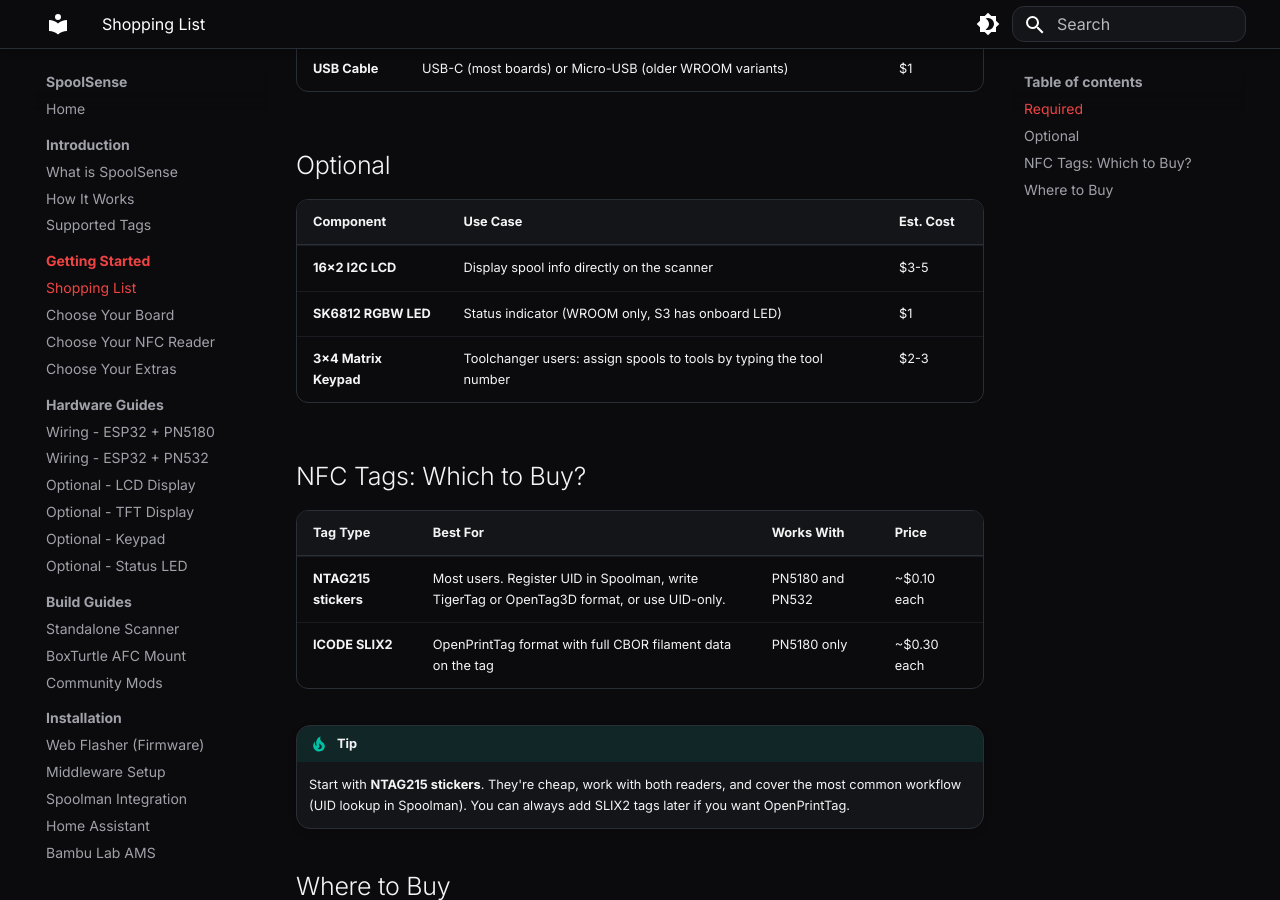
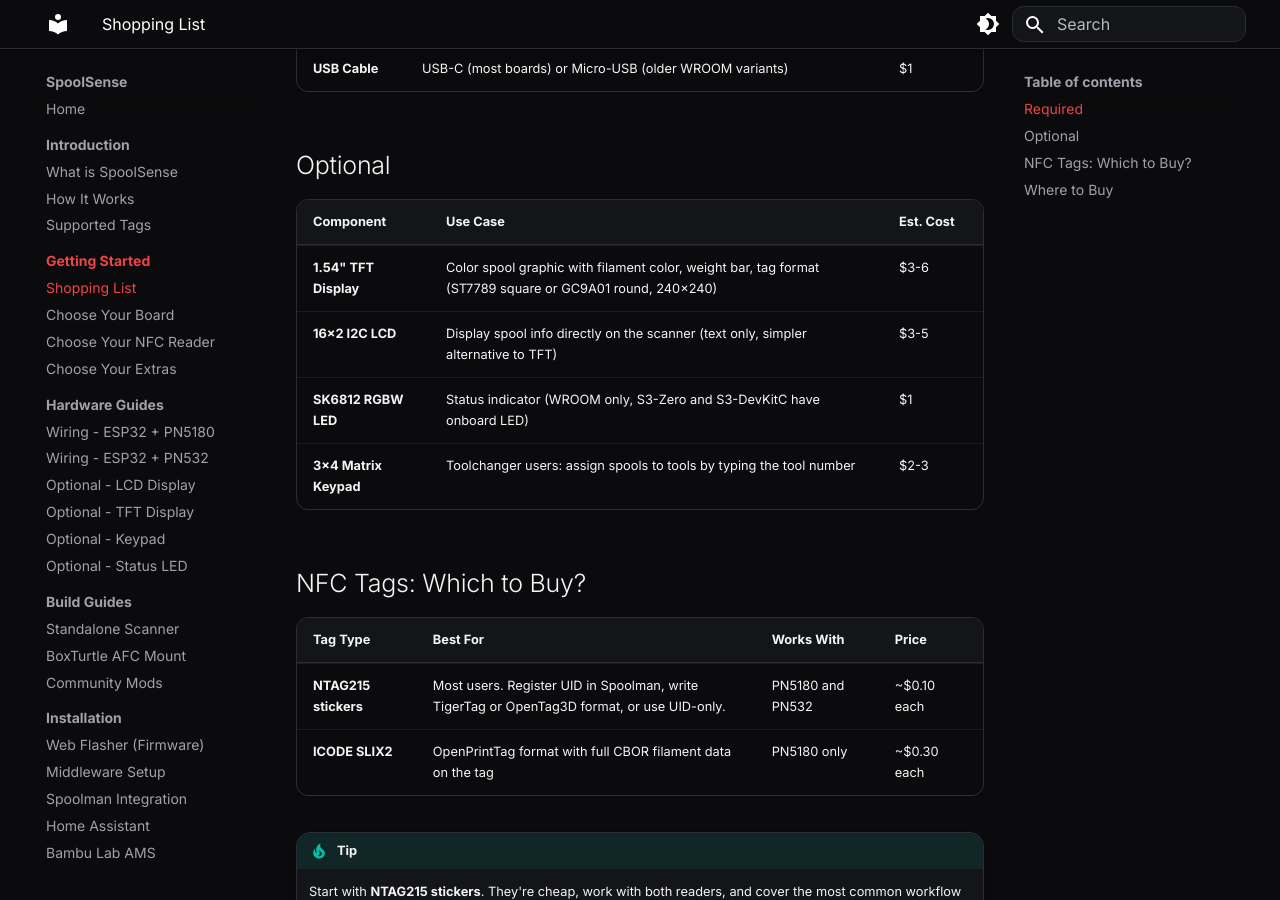
Before and after one commit to SpoolSense/spoolsense.org, an MkDocs documentation site: the page built from docs/getting-started/shopping-list.md, in a window 1280 px wide and 900 px high, scrolled down 628 px. Built offline with MkDocs 1.6.1 and Material for MkDocs 9.7.7, drawn with Linux system fonts in a browser that asks for light colours.

Commit message:
docs: add TFT display to shopping list, update LED board compatibility

```diff
--- a/docs/getting-started/shopping-list.md
+++ b/docs/getting-started/shopping-list.md
@@ -16,8 +16,9 @@ Everything you need to build a SpoolSense scanner. Total cost: **$10-20** depend
 
 | Component | Use Case | Est. Cost |
 |-----------|----------|-----------|
-| **16x2 I2C LCD** | Display spool info directly on the scanner | $3-5 |
-| **SK6812 RGBW LED** | Status indicator (WROOM only, S3 has onboard LED) | $1 |
+| **1.54" TFT Display** | Color spool graphic with filament color, weight bar, tag format (ST7789 square or GC9A01 round, 240x240) | $3-6 |
+| **16x2 I2C LCD** | Display spool info directly on the scanner (text only, simpler alternative to TFT) | $3-5 |
+| **SK6812 RGBW LED** | Status indicator (WROOM only, S3-Zero and S3-DevKitC have onboard LED) | $1 |
 | **3x4 Matrix Keypad** | Toolchanger users: assign spools to tools by typing the tool number | $2-3 |
 
 ## NFC Tags: Which to Buy?
```
